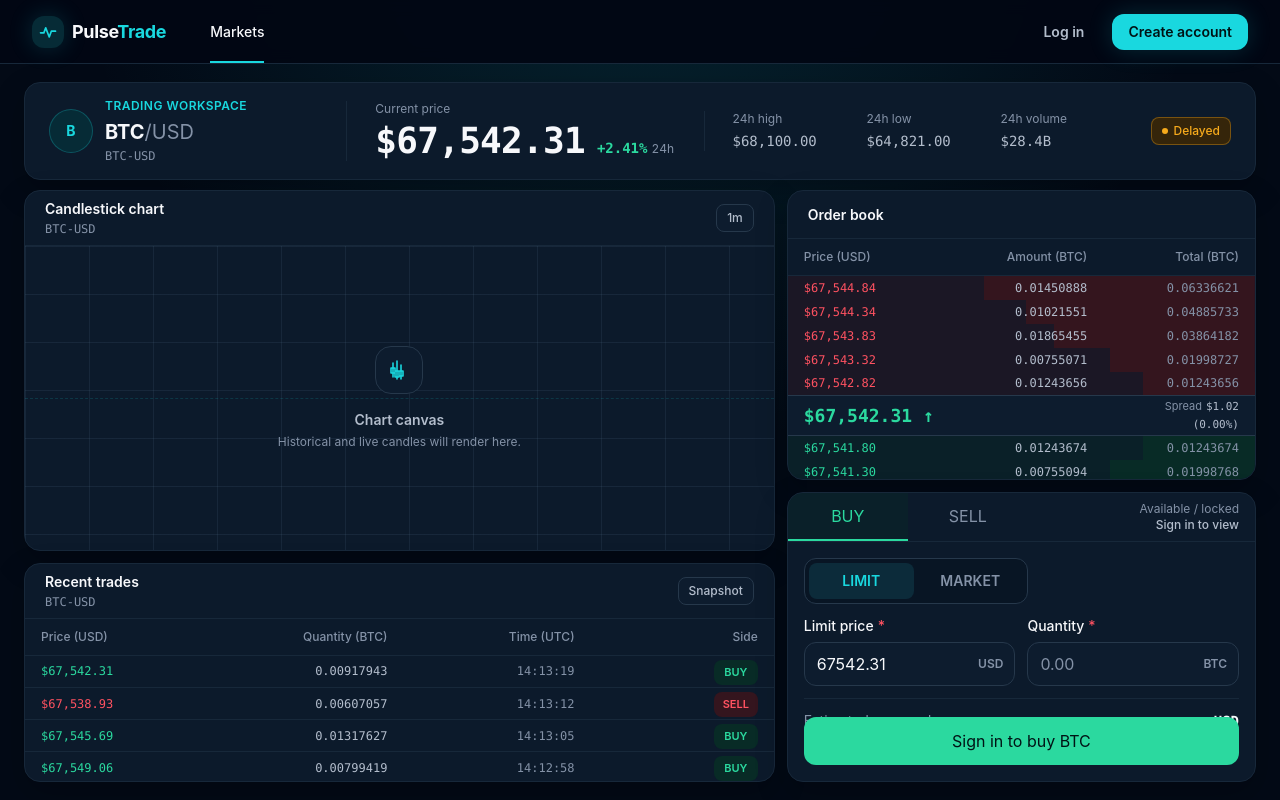
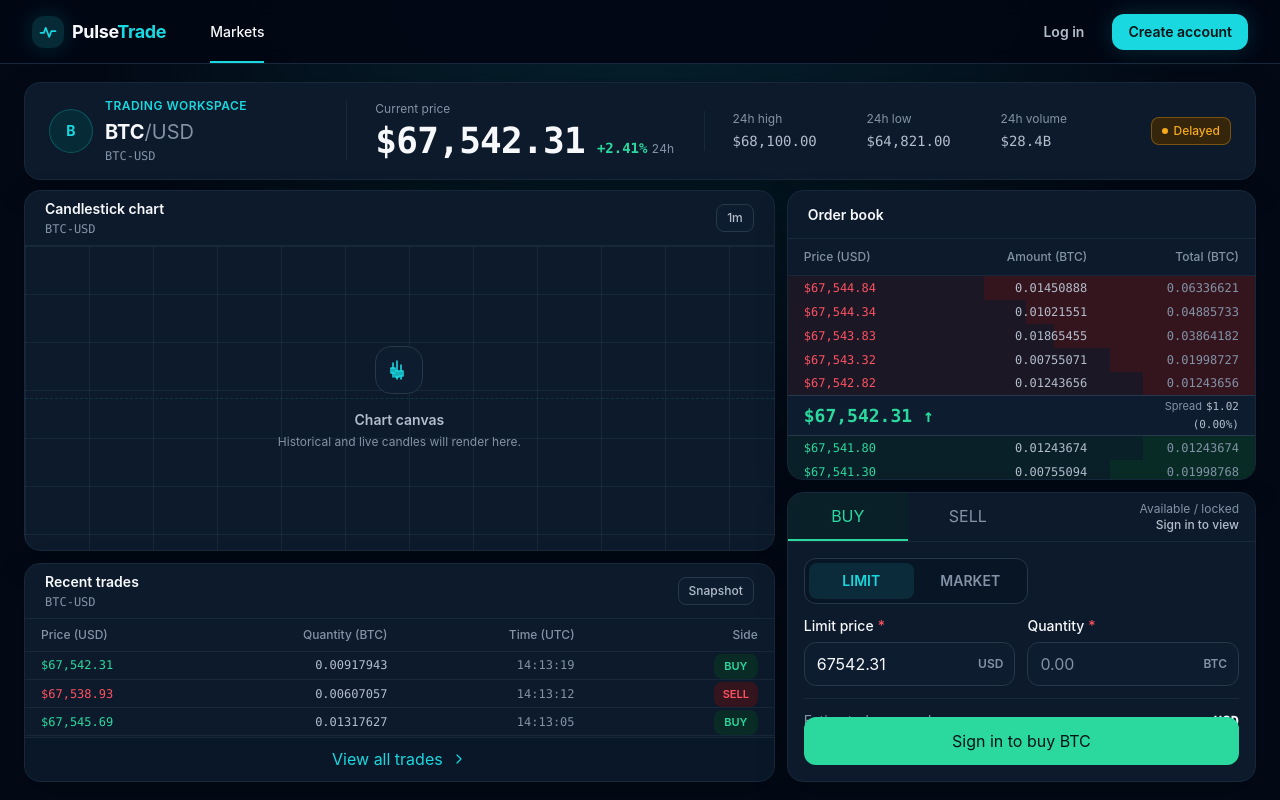
Before and after one commit to NhanPL/pulse-trade, a Next.js app in the folder apps/web/: page /trade/BTC-USD in a window 1280 px wide. Built offline with nearby package versions, Linux system fonts and the light colour scheme.

Commit message:
feat(trading): add view all trades action

```diff
--- a/apps/web/src/features/trading/components/recent-trades/RecentTradeRow.tsx
+++ b/apps/web/src/features/trading/components/recent-trades/RecentTradeRow.tsx
@@ -26,7 +26,7 @@ export const RecentTradeRow = memo(function RecentTradeRow({ trade }: RecentTrad
   const isBuy = trade.side === "BUY";
 
   return (
-    <tr className="h-10 border-b border-border-subtle last:border-b-0 hover:bg-surface-hover/60 lg:h-8">
+    <tr className="h-10 border-b border-border-subtle last:border-b-0 hover:bg-surface-hover/60 lg:h-7">
       <td
         className={classNames(
           "px-4 font-mono text-xs font-medium tabular-nums",
--- a/apps/web/src/features/trading/components/recent-trades/RecentTrades.tsx
+++ b/apps/web/src/features/trading/components/recent-trades/RecentTrades.tsx
@@ -1,3 +1,7 @@
+"use client";
+
+import { useState } from "react";
+
 import { Badge } from "@/components/ui/Badge";
 
 import { RecentTradeRow } from "./RecentTradeRow";
@@ -12,6 +16,8 @@ export type RecentTradesProps = {
 
 export function RecentTrades({ baseAsset, midPrice, quoteAsset, symbol }: RecentTradesProps) {
   const trades = createRecentTradesPreview(midPrice);
+  const [showAll, setShowAll] = useState(false);
+  const visibleTrades = showAll ? trades : trades.slice(0, 6);
 
   return (
     <section
@@ -34,7 +40,7 @@ export function RecentTrades({ baseAsset, midPrice, quoteAsset, symbol }: Recent
             Static {symbol} recent trades preview, newest first; times shown in UTC
           </caption>
           <thead className="sticky top-0 z-10 bg-surface-elevated">
-            <tr className="h-9 border-b border-border-subtle text-xs text-foreground-muted">
+            <tr className="h-9 border-b border-border-subtle text-xs text-foreground-muted lg:h-8">
               <th className="px-4 text-left font-medium" scope="col">
                 Price ({quoteAsset})
               </th>
@@ -50,12 +56,37 @@ export function RecentTrades({ baseAsset, midPrice, quoteAsset, symbol }: Recent
             </tr>
           </thead>
           <tbody>
-            {trades.map((trade) => (
+            {visibleTrades.map((trade) => (
               <RecentTradeRow key={trade.id} trade={trade} />
             ))}
           </tbody>
         </table>
       </div>
+
+      <footer className="mt-auto flex min-h-11 items-center justify-center border-t border-border-subtle bg-surface/35 px-4">
+        <button
+          aria-expanded={showAll}
+          className="inline-flex min-h-9 items-center gap-2 rounded-md px-3 text-xs font-semibold text-brand transition-colors hover:bg-surface-hover focus-visible:outline-none focus-visible:ring-2 focus-visible:ring-focus"
+          onClick={() => setShowAll((current) => !current)}
+          type="button"
+        >
+          {showAll ? "Show latest trades" : "View all trades"}
+          <svg
+            aria-hidden="true"
+            className={showAll ? "size-4 rotate-180" : "size-4"}
+            fill="none"
+            viewBox="0 0 24 24"
+          >
+            <path
+              d="m9 6 6 6-6 6"
+              stroke="currentColor"
+              strokeLinecap="round"
+              strokeLinejoin="round"
+              strokeWidth="1.8"
+            />
+          </svg>
+        </button>
+      </footer>
     </section>
   );
 }
```
